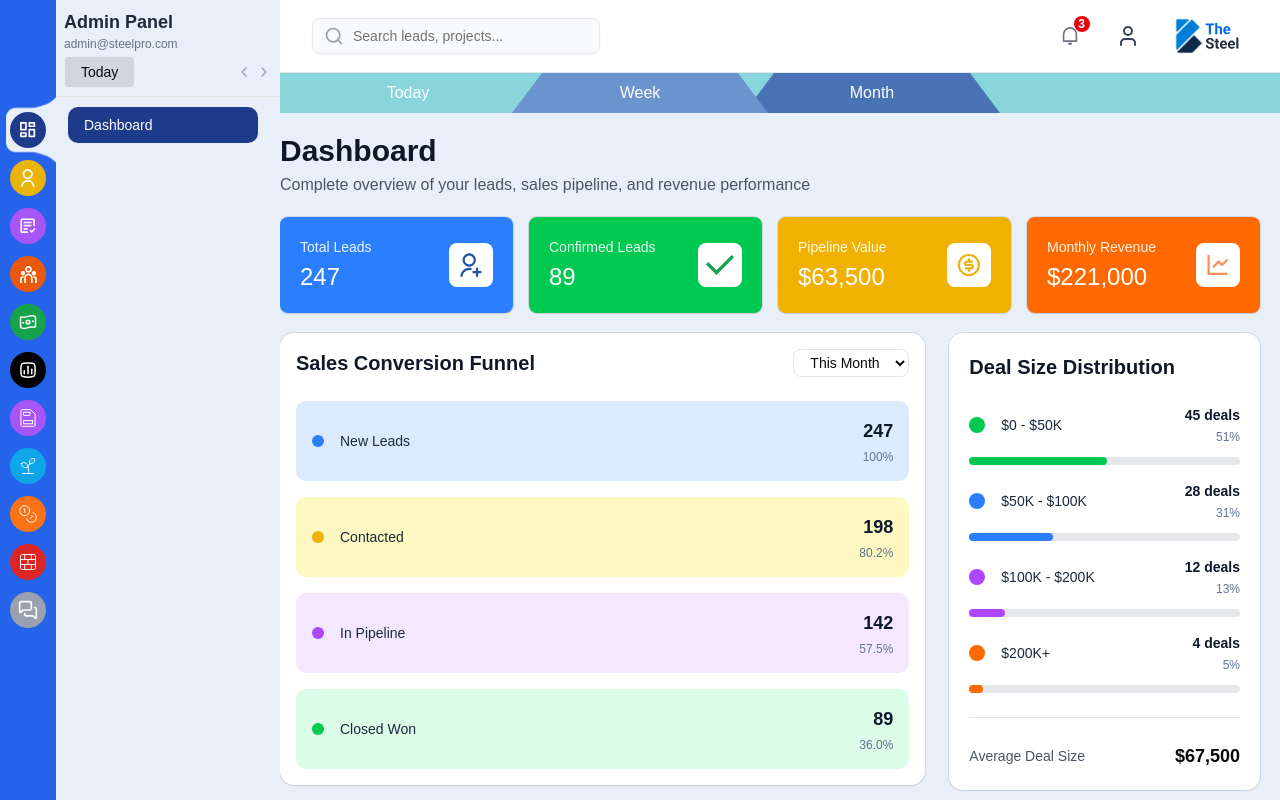
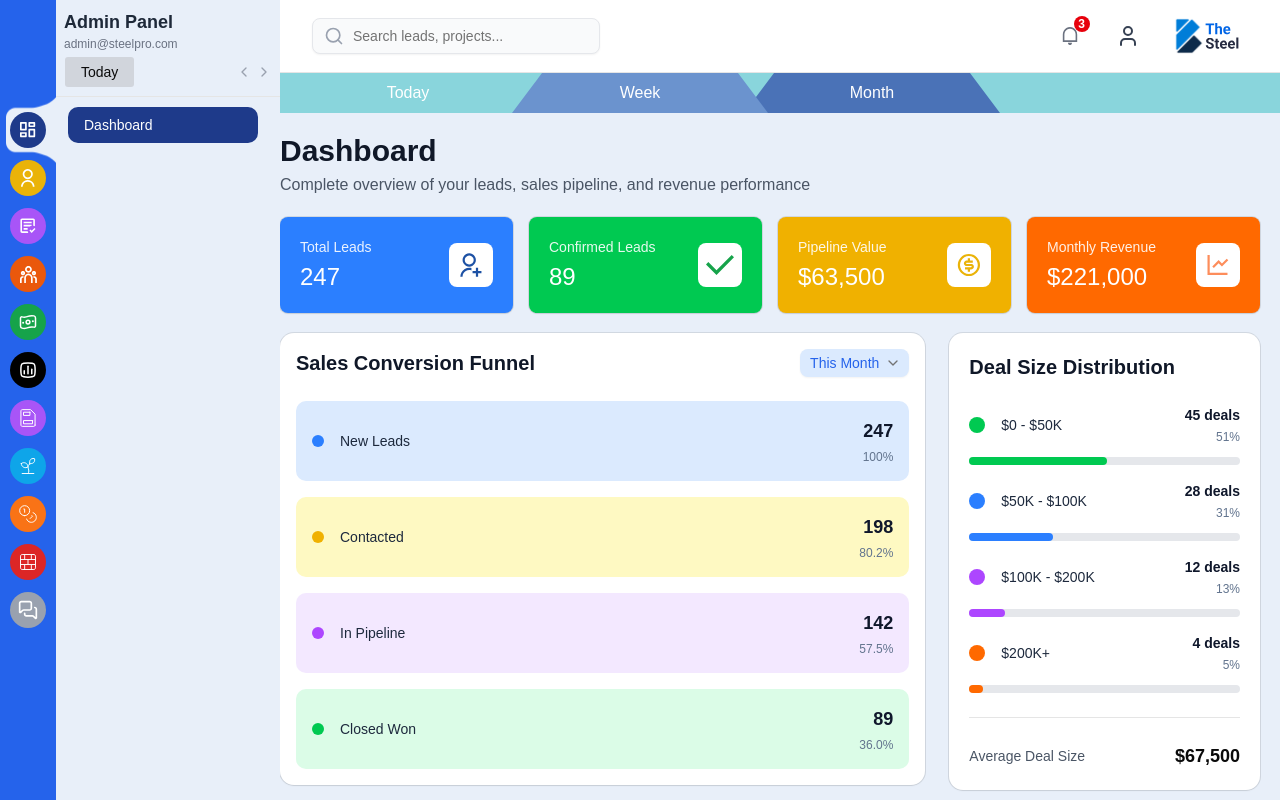
Before and after one commit to react6-flyweis/the-steel-admin, a React (Vite) app: page /dashboard in a window 1280 px wide. Built offline with nearby package versions, Linux system fonts and the light colour scheme.

Commit message:
feat: enhance SalesFunnel component with improved timeframe selection

```diff
--- a/src/components/dashboard/sales-funnel.tsx
+++ b/src/components/dashboard/sales-funnel.tsx
@@ -1,4 +1,12 @@
+import { useState } from "react";
 import { Card } from "@/components/ui/card";
+import {
+  Select,
+  SelectTrigger,
+  SelectValue,
+  SelectContent,
+  SelectItem,
+} from "@/components/ui/select";
 
 type FunnelItem = {
   label: string;
@@ -17,7 +25,7 @@ type SalesFunnelProps = {
 
 export default function SalesFunnel({
   title = "Sales Conversion Funnel",
-  timeframeOptions = ["This Month"],
+  timeframeOptions = ["This Month", "Last Month", "This Quarter"],
   items,
 }: SalesFunnelProps) {
   const defaultItems: FunnelItem[] = [
@@ -53,15 +61,24 @@ export default function SalesFunnel({
 
   const rows = items ?? defaultItems;
 
+  const [timeframe, setTimeframe] = useState<string>(timeframeOptions[0]);
+
   return (
     <Card className="p-4 gap-0">
       <div className="flex items-center justify-between mb-6">
         <h2 className="text-xl font-semibold text-gray-900">{title}</h2>
-        <select className="px-3 py-1 border rounded-md text-sm">
-          {timeframeOptions.map((opt) => (
-            <option key={opt}>{opt}</option>
-          ))}
-        </select>
+        <Select value={timeframe} onValueChange={(v) => setTimeframe(v)}>
+          <SelectTrigger className="text-sm border-0 bg-blue-100 h-7! text-primary ">
+            <SelectValue />
+          </SelectTrigger>
+          <SelectContent>
+            {timeframeOptions.map((opt) => (
+              <SelectItem key={opt} value={opt}>
+                {opt}
+              </SelectItem>
+            ))}
+          </SelectContent>
+        </Select>
       </div>
 
       <div className="space-y-4">
```
